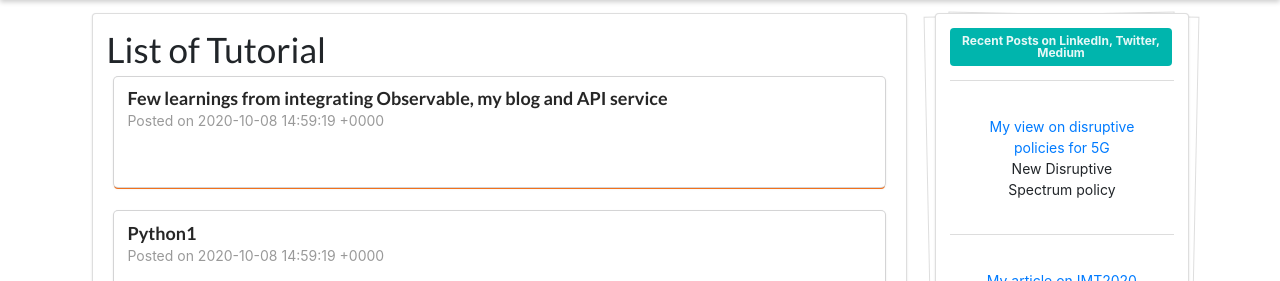
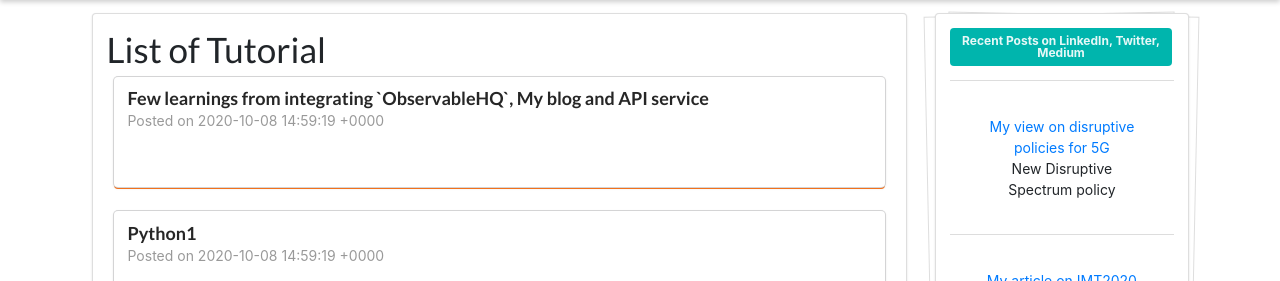
Before and after one commit to wiless/wiless.github.io, a Jekyll site: the page built from tutorial.html, in a window 1280 px wide. Shown: the part 320-601 px from the top of the page. Built offline with Jekyll 4.4.1, drawn with Linux system fonts in a browser that asks for light colours; nearby versions of some CDN libraries; some web fonts are replaced; comment, search, counter and statistics services are not loaded; a style sheet for code colours, icons or effects is not loaded.

Commit message:
Update writingapiservice.md

```diff
--- a/_tutorial/writingapiservice.md
+++ b/_tutorial/writingapiservice.md
@@ -1,6 +1,6 @@
 ---
-layout: wide
-title: Few learnings from integrating Observable, my blog and API service
+layout: article
+title: Few learnings from integrating `ObservableHQ`, My blog and API service
 ---
 
 > This post is still work-in-progress !!
```
